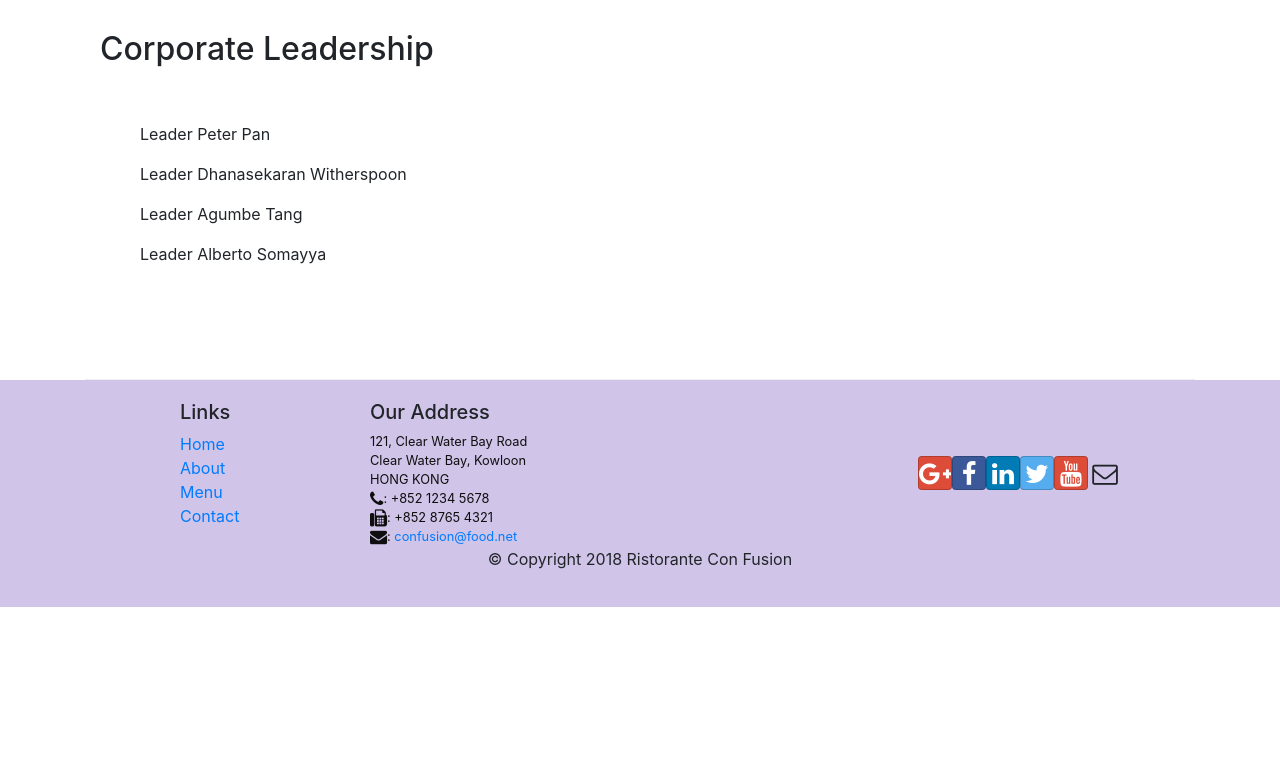
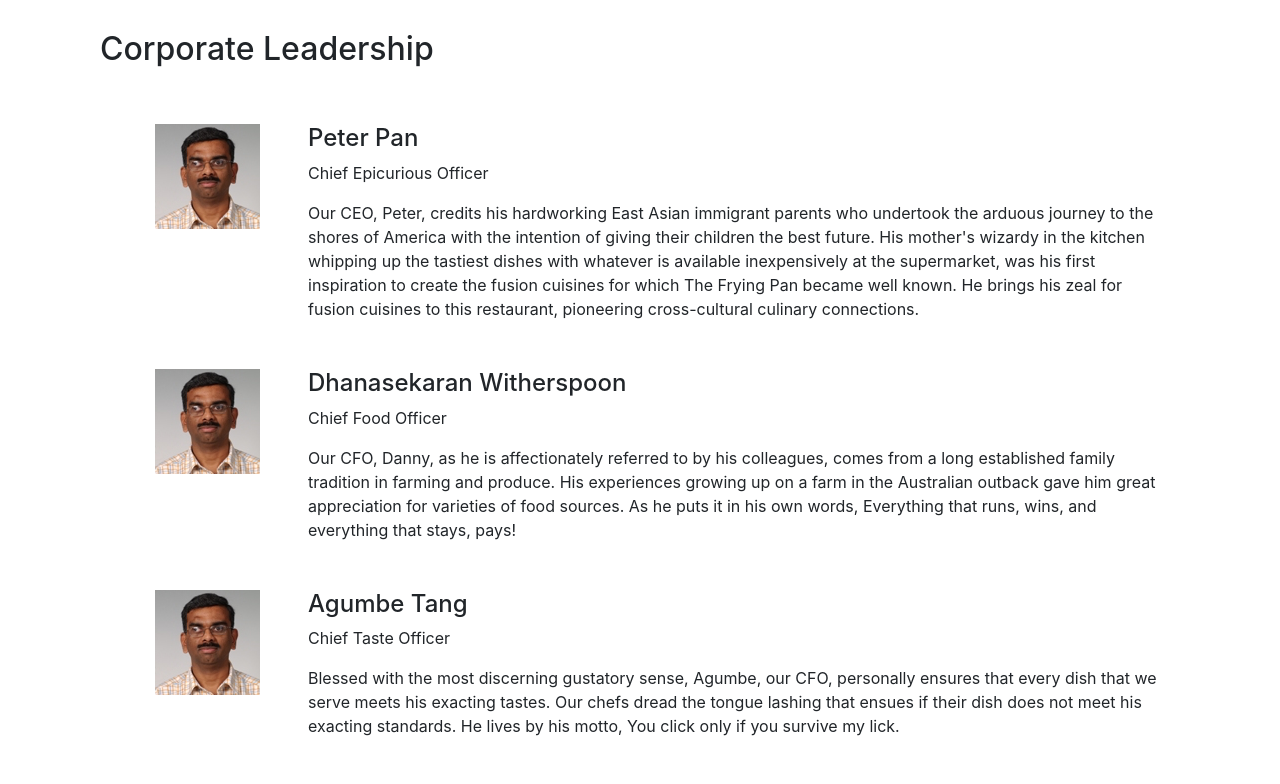
Before and after one commit to richa031/confusion, a React (Create React App) app: page /aboutus in a window 1280 px wide. Shown: the part 1000-1784 px from the top of the page. Before the commit the page ends 1607 px from the top, so only its background shows below. Built offline with nearby package versions, Linux system fonts and the light colour scheme.

Commit message:
RenderLeader component

```diff
--- a/src/components/AboutComponent.js
+++ b/src/components/AboutComponent.js
@@ -1,12 +1,32 @@
 import React from 'react';
 import { Breadcrumb, BreadcrumbItem, Card, CardBody, CardHeader, Media } from 'reactstrap';
 import { Link } from 'react-router-dom';
+
+
+function RenderLeader({ leader }){
+
+        return (
+          <div key={leader.id} className="col-12 mt-5">
+            <Media tag="li">
+              <Media left className="mr-5">
+                  <Media object src={leader.image} alt={leader.name} />
+              </Media>
+              <Media body>
+                <Media heading>{leader.name}</Media>
+                <p>{leader.designation}</p>
+                {leader.description}
+              </Media>
+            </Media>
+          </div>
+        );
+
+}
 
 function About(props) {
 
     const leaders = props.leaders.map((leader) => {
         return (
-            <p>Leader {leader.name}</p>
+            <RenderLeader leader={leader} />
         );
     });
 
```
